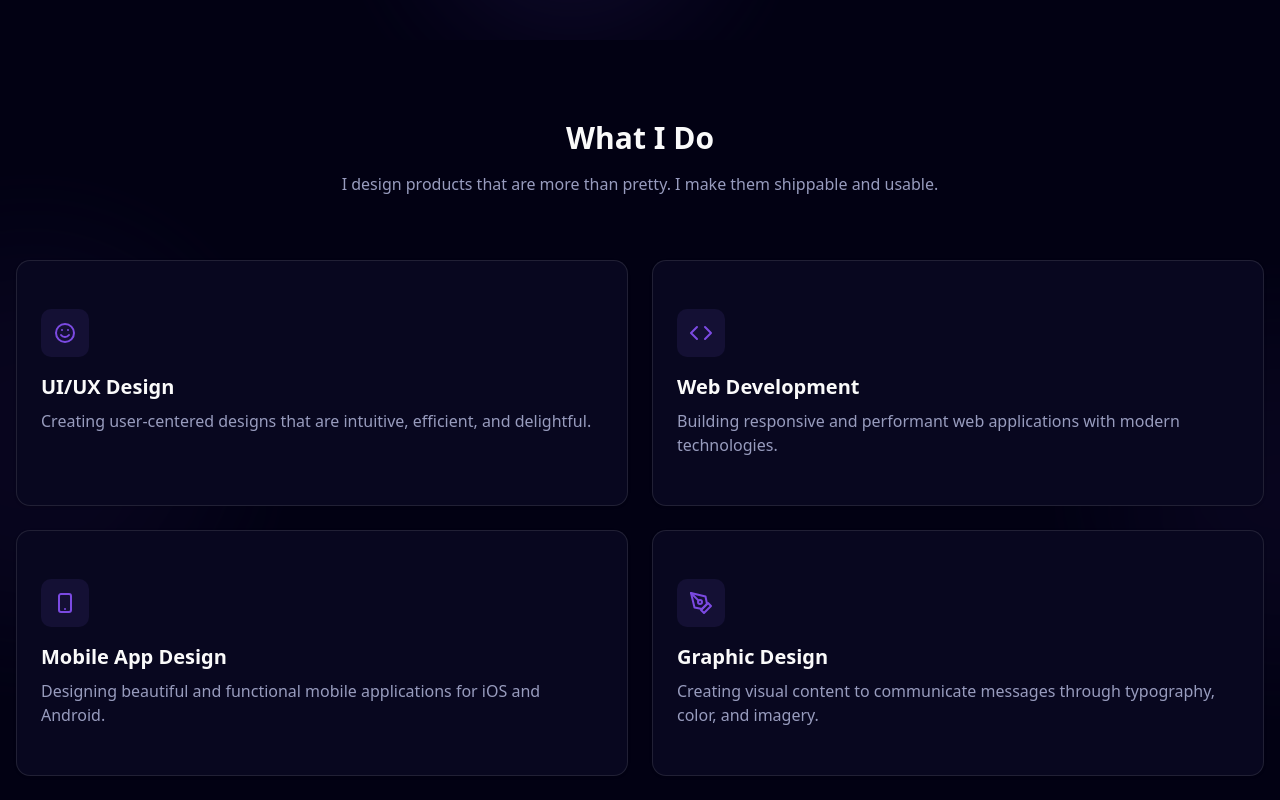
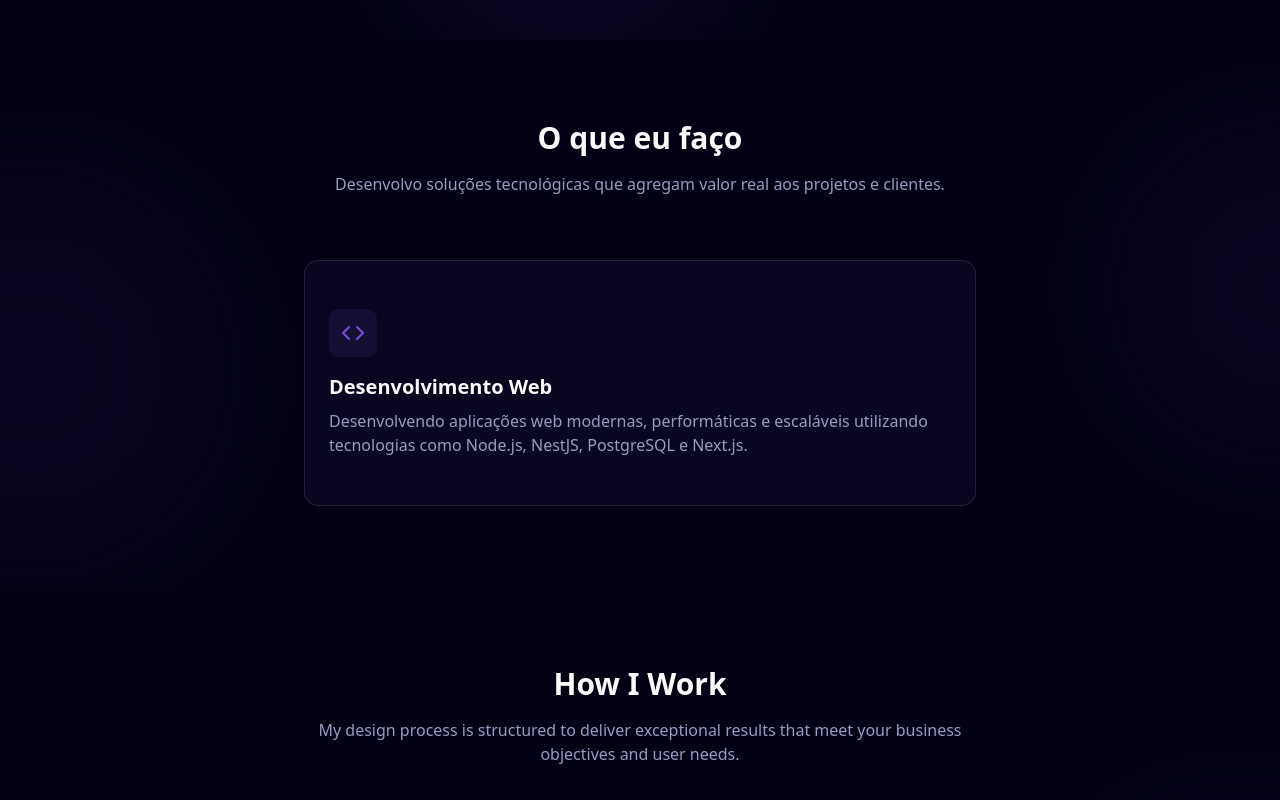
Before and after one commit to Nattanjunior/portfolio, a Next.js app: page / in a window 1280 px wide. Shown: the part 760-1560 px from the top of the page. Built offline with nearby package versions, Linux system fonts and the light colour scheme.

Commit message:
feat: traduz e atualiza componente SkillsSection para português

```diff
--- a/src/components/skills/skills-section.tsx
+++ b/src/components/skills/skills-section.tsx
@@ -8,53 +8,13 @@ interface SkillCategoryProps {
 
 const skillCategories: SkillCategoryProps[] = [
   {
-    title: 'UI/UX Design',
-    description: 'Creating user-centered designs that are intuitive, efficient, and delightful.',
-    icon: (
-      <div className="w-12 h-12 rounded-lg bg-primary/10 flex items-center justify-center mb-4">
-        <svg width="24" height="24" viewBox="0 0 24 24" fill="none" xmlns="http://www.w3.org/2000/svg">
-          <path d="M12 21C16.9706 21 21 16.9706 21 12C21 7.02944 16.9706 3 12 3C7.02944 3 3 7.02944 3 12C3 16.9706 7.02944 21 12 21Z" stroke="#7B4AE2" strokeWidth="2" strokeLinecap="round" strokeLinejoin="round"/>
-          <path d="M8 14C8 14 9.5 16 12 16C14.5 16 16 14 16 14" stroke="#7B4AE2" strokeWidth="2" strokeLinecap="round" strokeLinejoin="round"/>
-          <path d="M9 9H9.01" stroke="#7B4AE2" strokeWidth="2" strokeLinecap="round" strokeLinejoin="round"/>
-          <path d="M15 9H15.01" stroke="#7B4AE2" strokeWidth="2" strokeLinecap="round" strokeLinejoin="round"/>
-        </svg>
-      </div>
-    ),
-  },
-  {
-    title: 'Web Development',
-    description: 'Building responsive and performant web applications with modern technologies.',
+    title: 'Desenvolvimento Web',
+    description: 'Desenvolvendo aplicações web modernas, performáticas e escaláveis utilizando tecnologias como Node.js, NestJS, PostgreSQL e Next.js.',
     icon: (
       <div className="w-12 h-12 rounded-lg bg-primary/10 flex items-center justify-center mb-4">
         <svg width="24" height="24" viewBox="0 0 24 24" fill="none" xmlns="http://www.w3.org/2000/svg">
           <path d="M16 18L22 12L16 6" stroke="#7B4AE2" strokeWidth="2" strokeLinecap="round" strokeLinejoin="round"/>
           <path d="M8 6L2 12L8 18" stroke="#7B4AE2" strokeWidth="2" strokeLinecap="round" strokeLinejoin="round"/>
-        </svg>
-      </div>
-    ),
-  },
-  {
-    title: 'Mobile App Design',
-    description: 'Designing beautiful and functional mobile applications for iOS and Android.',
-    icon: (
-      <div className="w-12 h-12 rounded-lg bg-primary/10 flex items-center justify-center mb-4">
-        <svg width="24" height="24" viewBox="0 0 24 24" fill="none" xmlns="http://www.w3.org/2000/svg">
-          <path d="M12 18H12.01" stroke="#7B4AE2" strokeWidth="2" strokeLinecap="round" strokeLinejoin="round"/>
-          <path d="M8 21H16C17.1046 21 18 20.1046 18 19V5C18 3.89543 17.1046 3 16 3H8C6.89543 3 6 3.89543 6 5V19C6 20.1046 6.89543 21 8 21Z" stroke="#7B4AE2" strokeWidth="2" strokeLinecap="round" strokeLinejoin="round"/>
-        </svg>
-      </div>
-    ),
-  },
-  {
-    title: 'Graphic Design',
-    description: 'Creating visual content to communicate messages through typography, color, and imagery.',
-    icon: (
-      <div className="w-12 h-12 rounded-lg bg-primary/10 flex items-center justify-center mb-4">
-        <svg width="24" height="24" viewBox="0 0 24 24" fill="none" xmlns="http://www.w3.org/2000/svg">
-          <path d="M12 19L19 12L22 15L15 22L12 19Z" stroke="#7B4AE2" strokeWidth="2" strokeLinecap="round" strokeLinejoin="round"/>
-          <path d="M18 13L16.5 5.5L2 2L5.5 16.5L13 18L18 13Z" stroke="#7B4AE2" strokeWidth="2" strokeLinecap="round" strokeLinejoin="round"/>
-          <path d="M2 2L9.586 9.586" stroke="#7B4AE2" strokeWidth="2" strokeLinecap="round" strokeLinejoin="round"/>
-          <path d="M11 13C12.1046 13 13 12.1046 13 11C13 9.89543 12.1046 9 11 9C9.89543 9 9 9.89543 9 11C9 12.1046 9.89543 13 11 13Z" stroke="#7B4AE2" strokeWidth="2" strokeLinecap="round" strokeLinejoin="round"/>
         </svg>
       </div>
     ),
@@ -82,13 +42,13 @@ export function SkillsSection() {
 
       <div className="container mx-auto px-4 relative z-10">
         <div className="mb-16 text-center">
-          <h2 className="text-3xl font-bold mb-4">What I Do</h2>
+          <h2 className="text-3xl font-bold mb-4">O que eu faço</h2>
           <p className="text-muted-foreground max-w-2xl mx-auto">
-            I design products that are more than pretty. I make them shippable and usable.
+            Desenvolvo soluções tecnológicas que agregam valor real aos projetos e clientes.
           </p>
         </div>
 
-        <div className="grid grid-cols-1 md:grid-cols-2 gap-6">
+        <div className="grid grid-cols-1 gap-6 max-w-2xl mx-auto">
           {skillCategories.map((category, index) => (
             <SkillCategory key={index} category={category} />
           ))}
```
